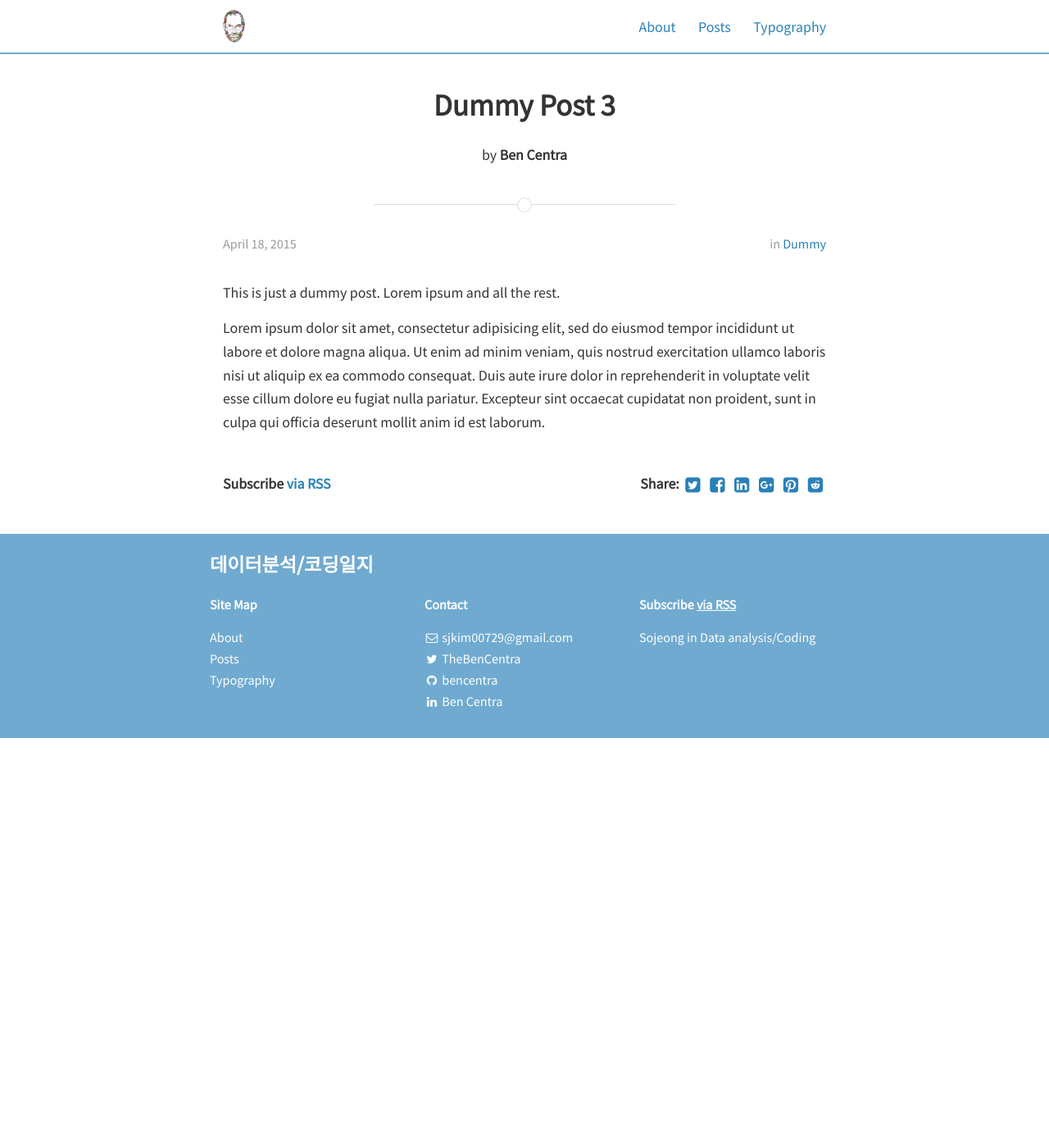
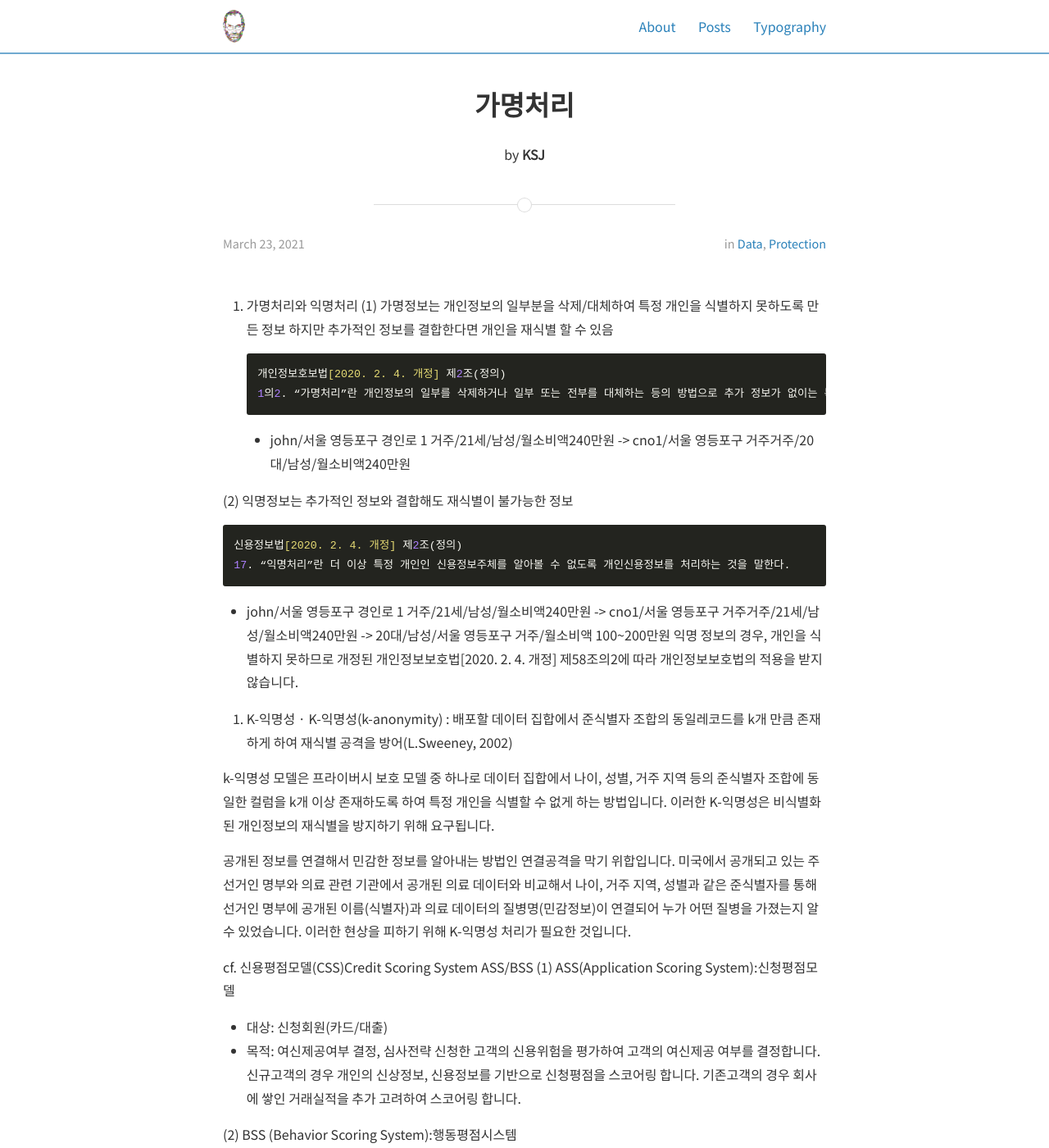
Before and after one commit to sjkim-design/sjkim-design.github.io, a Jekyll site: the page built from _posts/2015-04-18-dummy3.md, in a window 1280 px wide and 1400 px high. Shown: the whole window at 82% size. Built offline with Jekyll 4.4.1, drawn with Linux system fonts in a browser that asks for light colours; nearby versions of some CDN libraries; some web fonts are replaced; some of the changed text lies outside the part shown.

Commit message:
update information protection and css

````diff
--- a/_posts/2015-04-18-dummy3.md
+++ b/_posts/2015-04-18-dummy3.md
@@ -1,16 +1,49 @@
 ---
 layout: post
-title:  "Dummy Post 3"
-date:   2015-04-18T14:25:52-05:00
-author: Ben Centra
-categories: Dummy
+title:  "가명처리"
+date:   2021-03-23T14:25:52-05:00
+author: KSJ
+categories: data protection
 ---
 
-This is just a dummy post. Lorem ipsum and all the rest.
+1. 가명처리와 익명처리
+(1) 가명정보는 개인정보의 일부분을 삭제/대체하여 특정 개인을 식별하지 못하도록 만든 정보
+하지만 추가적인 정보를 결합한다면 개인을 재식별 할 수 있음
+```
+개인정보호보법[2020. 2. 4. 개정] 제2조(정의)
+1의2. “가명처리”란 개인정보의 일부를 삭제하거나 일부 또는 전부를 대체하는 등의 방법으로 추가 정보가 없이는 특정 개인을 알아볼 수 없도록 처리하는 것을 말한다.
+```
+- john/서울 영등포구 경인로 1 거주/21세/남성/월소비액240만원 -> cno1/서울 영등포구 거주거주/20대/남성/월소비액240만원
 
-Lorem ipsum dolor sit amet, consectetur adipisicing elit, sed do eiusmod
-tempor incididunt ut labore et dolore magna aliqua. Ut enim ad minim veniam,
-quis nostrud exercitation ullamco laboris nisi ut aliquip ex ea commodo
-consequat. Duis aute irure dolor in reprehenderit in voluptate velit esse
-cillum dolore eu fugiat nulla pariatur. Excepteur sint occaecat cupidatat non
-proident, sunt in culpa qui officia deserunt mollit anim id est laborum.
+(2) 익명정보는 추가적인 정보와 결합해도 재식별이 불가능한 정보
+```
+신용정보법[2020. 2. 4. 개정] 제2조(정의)
+17. “익명처리”란 더 이상 특정 개인인 신용정보주체를 알아볼 수 없도록 개인신용정보를 처리하는 것을 말한다.
+```
+- john/서울 영등포구 경인로 1 거주/21세/남성/월소비액240만원 -> cno1/서울 영등포구 거주거주/21세/남성/월소비액240만원 -> 20대/남성/서울 영등포구 거주/월소비액 100~200만원
+익명 정보의 경우, 개인을 식별하지 못하므로  개정된 개인정보보호법[2020. 2. 4. 개정] 제58조의2에 따라 개인정보보호법의 적용을 받지 않습니다.
+
+
+2. K-익명성
+· K-익명성(k-anonymity) : 배포할 데이터 집합에서 준식별자 조합의 동일레코드를 k개 만큼 존재하게 하여 재식별 공격을 방어(L.Sweeney, 2002)
+
+k-익명성 모델은 프라이버시 보호 모델 중 하나로 데이터 집합에서 나이, 성별, 거주 지역 등의 준식별자 조합에 동일한 컬럼을 k개 이상 존재하도록 하여 특정 개인을 식별할 수 없게 하는 방법입니다. 이러한  K-익명성은 비식별화된 개인정보의 재식별을 방지하기 위해 요구됩니다.
+
+공개된 정보를 연결해서 민감한 정보를 알아내는 방법인 연결공격을 막기 위합입니다.
+미국에서 공개되고 있는 주 선거인 명부와 의료 관련 기관에서 공개된 의료 데이터와 비교해서 나이, 거주 지역, 성별과 같은 준식별자를 통해 선거인 명부에 공개된 이름(식별자)과 의료 데이터의 질병명(민감정보)이 연결되어 누가 어떤 질병을 가졌는지 알 수 있었습니다.
+이러한 현상을 피하기 위해 K-익명성 처리가 필요한 것입니다.
+
+cf. 신용평점모델(CSS)Credit Scoring System
+ASS/BSS
+(1) ASS(Application Scoring System):신청평점모델
+- 대상: 신청회원(카드/대출)
+- 목적: 여신제공여부 결정, 심사전략
+신청한 고객의 신용위험을 평가하여 고객의 여신제공 여부를 결정합니다.
+신규고객의 경우 개인의 신상정보, 신용정보를 기반으로 신청평점을 스코어링 합니다.
+기존고객의 경우 회사에 쌓인 거래실적을 추가 고려하여 스코어링 합니다.
+
+(2) BSS (Behavior Scoring System):행동평점시스템
+- 대상:보유고객 전체
+- 목적:기존고객 신용리스크 관리
+기존거래 고개에 대한 신용리스크를 주기적으로 평가하여 신용위험 변동에 따라 한도관리, 연체관리 방안을 지원합니다.
+거래실적과 외부 신용정보를 활용하여 스코어링합니다.
````
